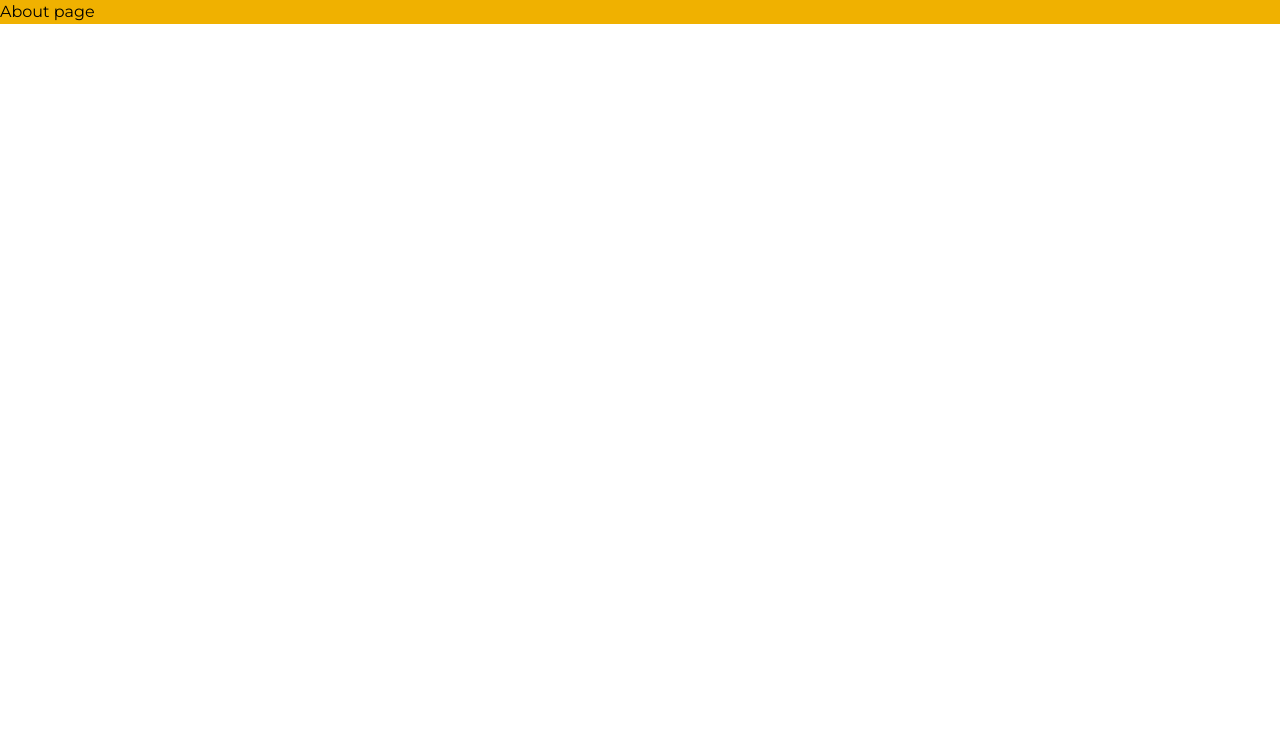
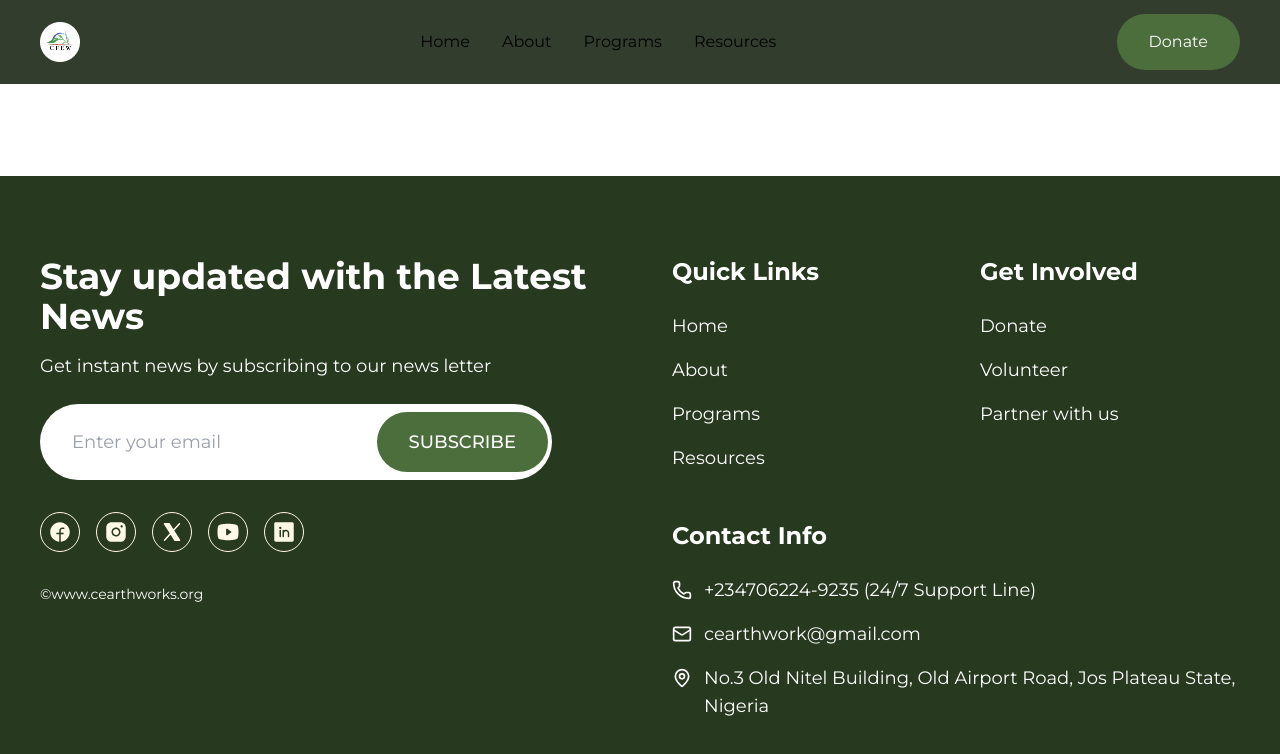
Before and after one commit to Akintayo74/CFEW-website-dian, a React (Vite) app: page /about in a window 1280 px wide. Shown: the top 754 px of the page. Built offline with nearby package versions, Linux system fonts and the light colour scheme.

Commit message:
Style AboutUsImageBanner

```diff
--- /dev/null
+++ b/src/components/AboutUsImageBanner/AboutUsImageBanner.jsx
@@ -0,0 +1,21 @@
+import React from 'react';
+import Container from '../Container';
+
+function AboutUsImageBanner() {
+  return (
+    <div className='relative'>
+      <img
+        src="/about-us-page.webp"
+        alt="A picture of CFEW members posed in front of a large rock at World Health Day"
+
+      />
+
+      <h1 className='absolute bottom-5 left-0 px-5 leading-[1.4] lg:px-10 lg:bottom-15  text-cfew-interface font-bold text-xl md:text-4xl lg:text-5xl md:leading-tight'>
+        Passionate about securing the earth and dedicated to building capacity.
+      </h1>
+
+    </div>
+  );
+}
+
+export default AboutUsImageBanner;
--- /dev/null
+++ b/src/components/AboutUsImageBanner/index.js
@@ -0,0 +1,2 @@
+export * from './AboutUsImageBanner';
+export { default } from './AboutUsImageBanner';
--- a/src/pages/AboutPage.jsx
+++ b/src/pages/AboutPage.jsx
@@ -1,12 +1,11 @@
-
+import Layout from "../components/Layout/Layout";
 
 function AboutPage() {
+  return (
+    <Layout>
 
-    return (
-        <div className="bg-yellow-500">
-            <h1>About page</h1>
-        </div>
-    )
+    </Layout>
+  );
 }
 
 export default AboutPage;
```
Also changed, not shown: 2 other files (tests, documents, lock files or other folders).
